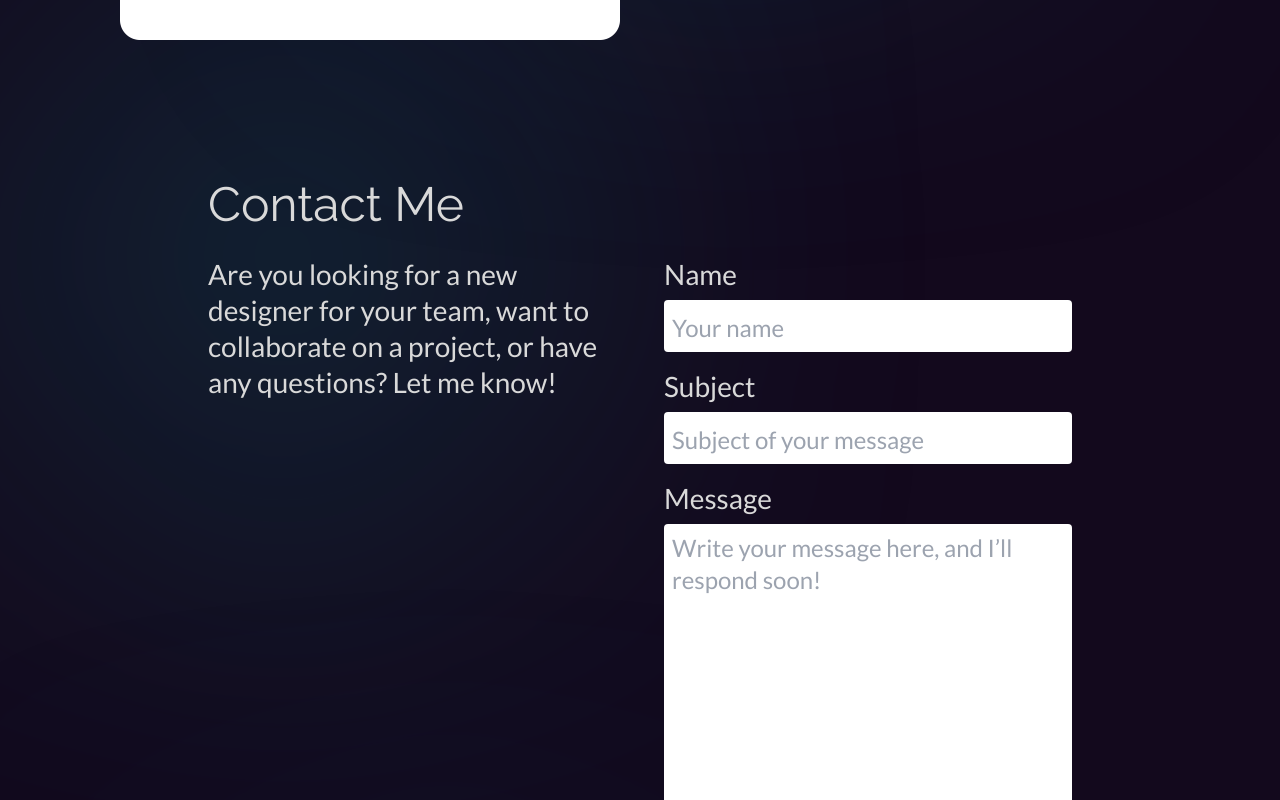
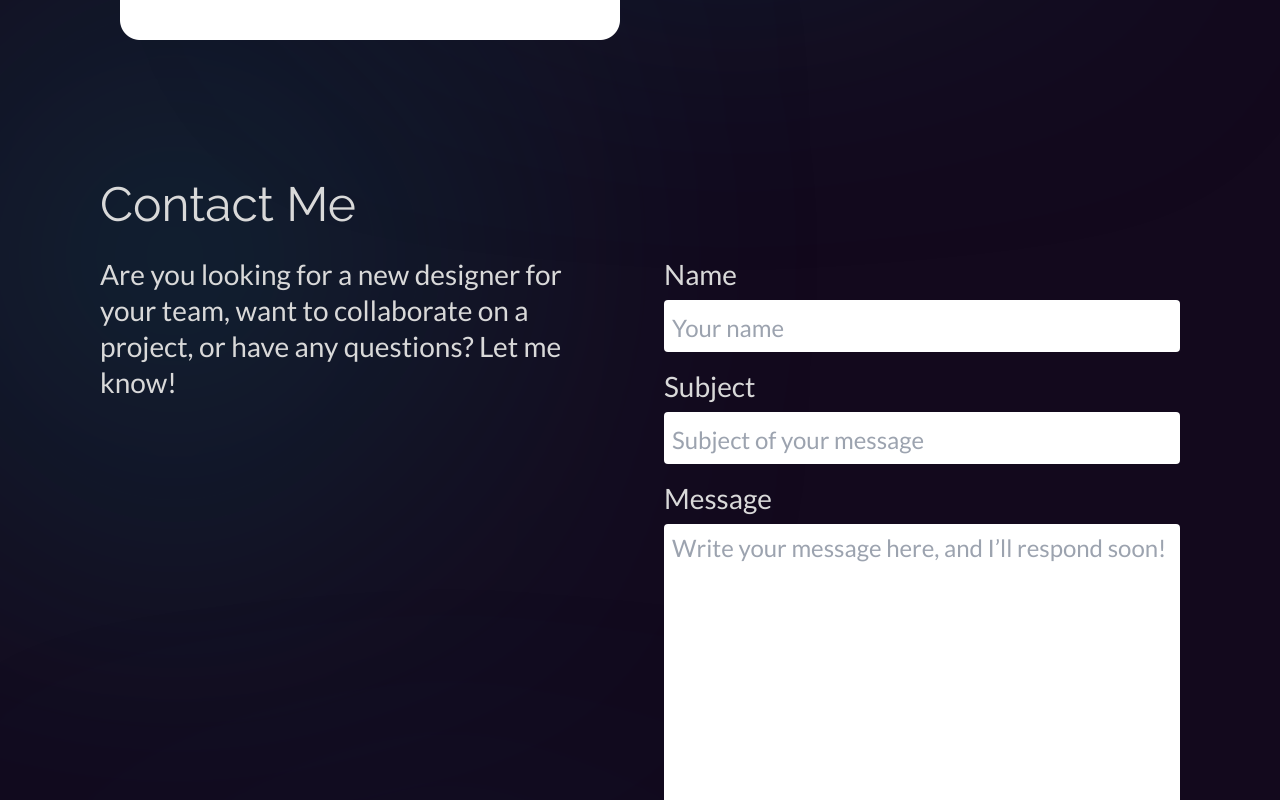
Before and after one commit to McCambley/ashley-portfolio, a Next.js app: page / in a window 1280 px wide. Shown: the part 5660-6460 px from the top of the page. Built offline with nearby package versions, Linux system fonts and the light colour scheme; a web font is replaced by a local one.

Commit message:
Fix contact form spacing inconsistencies

```diff
--- a/src/app/about/page.tsx
+++ b/src/app/about/page.tsx
@@ -80,7 +80,7 @@ export default function About() {
         </div>
       </section>
       <Skills />
-      <ContactForm className="mb-16" standalone={false} />
+      <ContactForm className="mb-16" />
     </div>
   );
 }
--- a/src/app/page.tsx
+++ b/src/app/page.tsx
@@ -8,11 +8,7 @@ export default function Home() {
     <>
       <Hero />
       <Projects />
-      {/* <OtherProjects /> */}
-      <ContactForm
-        className="mb-16 max-w-[calc(800px+64px)]"
-        standalone={false}
-      />
+      <ContactForm className="mb-16" />
     </>
   );
 }
--- a/src/app/projects/page.tsx
+++ b/src/app/projects/page.tsx
@@ -10,11 +10,7 @@ function Projects() {
   return (
     <>
       <ProjectsComponent standalone />
-      {/* <OtherProjects /> */}
-      <ContactForm
-        className="mb-16 max-w-[calc(800px+64px)]"
-        standalone={false}
-      />
+      <ContactForm className="mb-16 max-w-[calc(800px+64px)]" />
     </>
   );
 }
--- a/src/app/services/page.tsx
+++ b/src/app/services/page.tsx
@@ -140,10 +140,7 @@ site a modern remodel."
           </div>
         </div>
       </section>
-      <ContactForm
-        className="mb-24 max-w-[1024px] md:pt-0"
-        standalone={false}
-      />
+      <ContactForm className="mb-24 max-w-[1024px] md:pt-0" />
     </>
   );
 }
--- a/src/components/ContactForm.tsx
+++ b/src/components/ContactForm.tsx
@@ -4,13 +4,7 @@ import GradientBorder from '@/components/GradientBorder';
 import SectionIntro from './SectionIntro';
 import BabyBurst from './BabyBurst';
 
-function ContactForm({
-  className = '',
-  standalone = false,
-}: {
-  className?: string;
-  standalone?: boolean;
-}) {
+function ContactForm({ className = '' }: { className?: string }) {
   const [formValues, setFormValues] = useState({
     subject: '',
     message: '',
```
